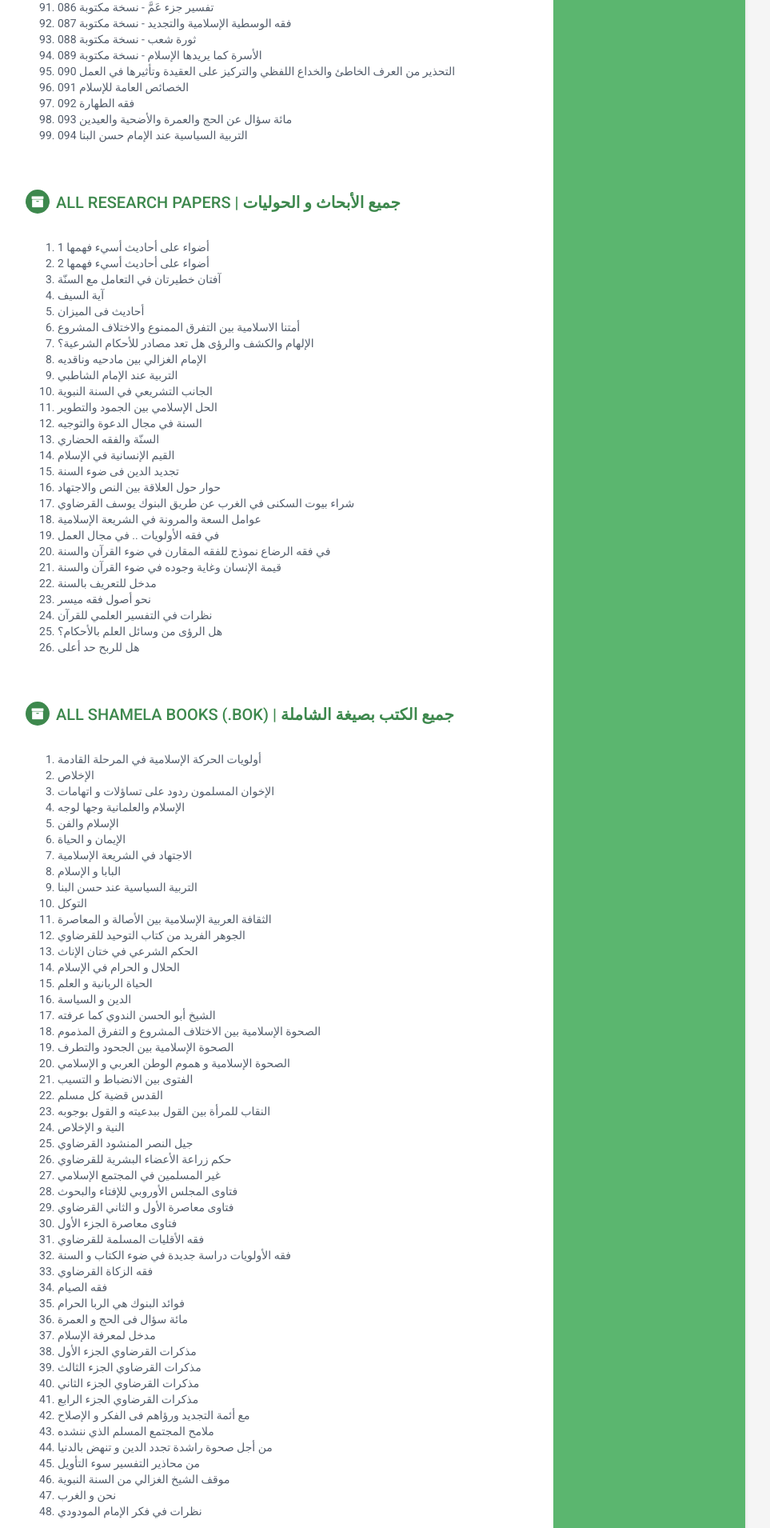
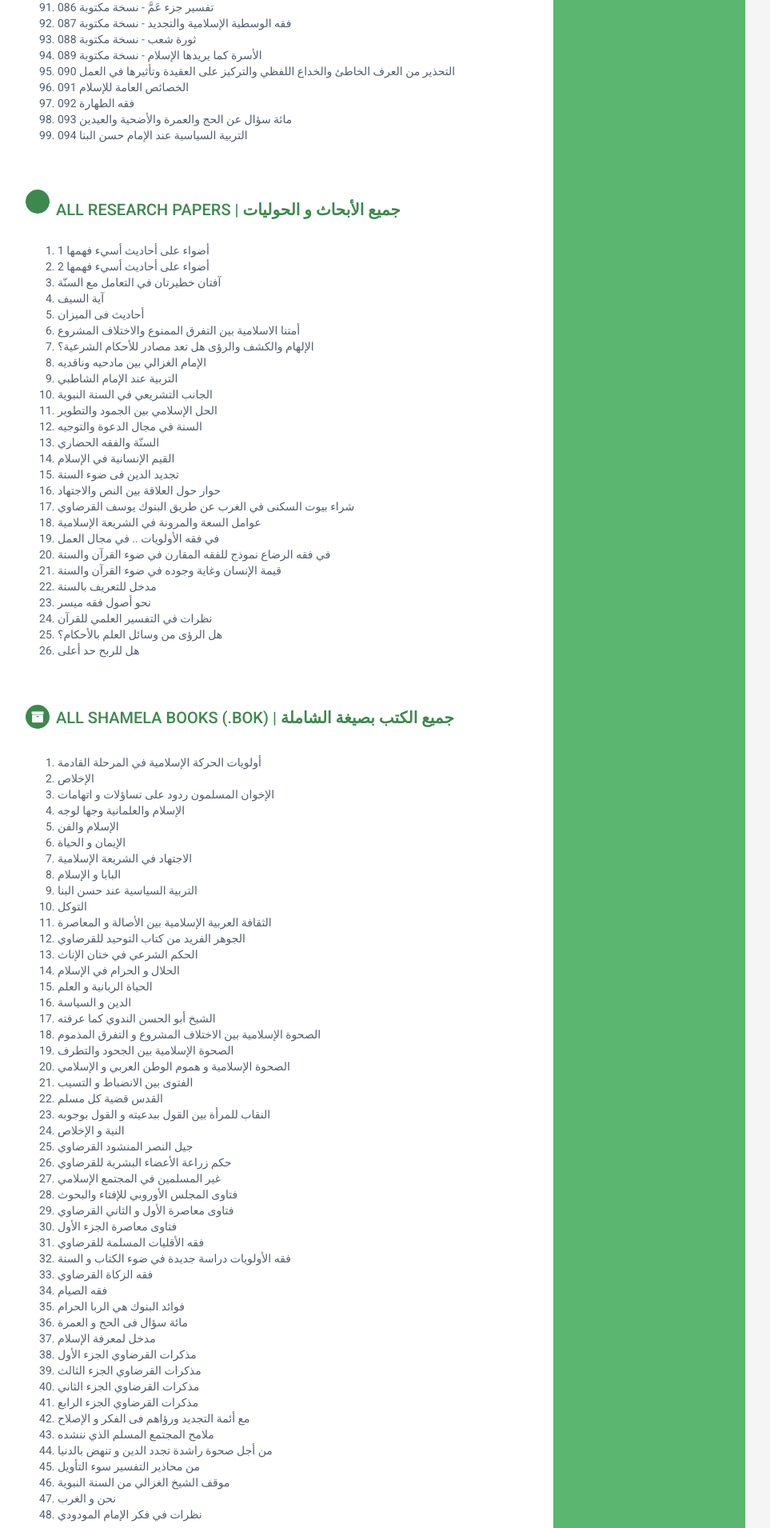
Before and after one commit to qaradawi/qaradawi.github.io, a Jekyll site: the page built from index.html, in a window 1280 px wide. Shown: the part 2286-4196 px from the top of the page at 80% size, without its empty margins (188-1151 px from the left). Built offline with Jekyll 4.4.1, drawn with Linux system fonts in a browser that asks for light colours.

Commit message:
Update projects.html

```diff
--- a/_includes/projects.html
+++ b/_includes/projects.html
@@ -213,7 +213,7 @@
             </section><!--//section-->
 
 <section class="section projects-section">
-                <h2 class="section-title"><i class="fa fa-archive"></i>All Research Papers |  <b> جميع الأبحاث و الحوليات
+                <h2 class="section-title"><i class="fa fa-paper"></i>All Research Papers |  <b> جميع الأبحاث و الحوليات
   </b>
                   </h2>
                 <div class="intro">
```
